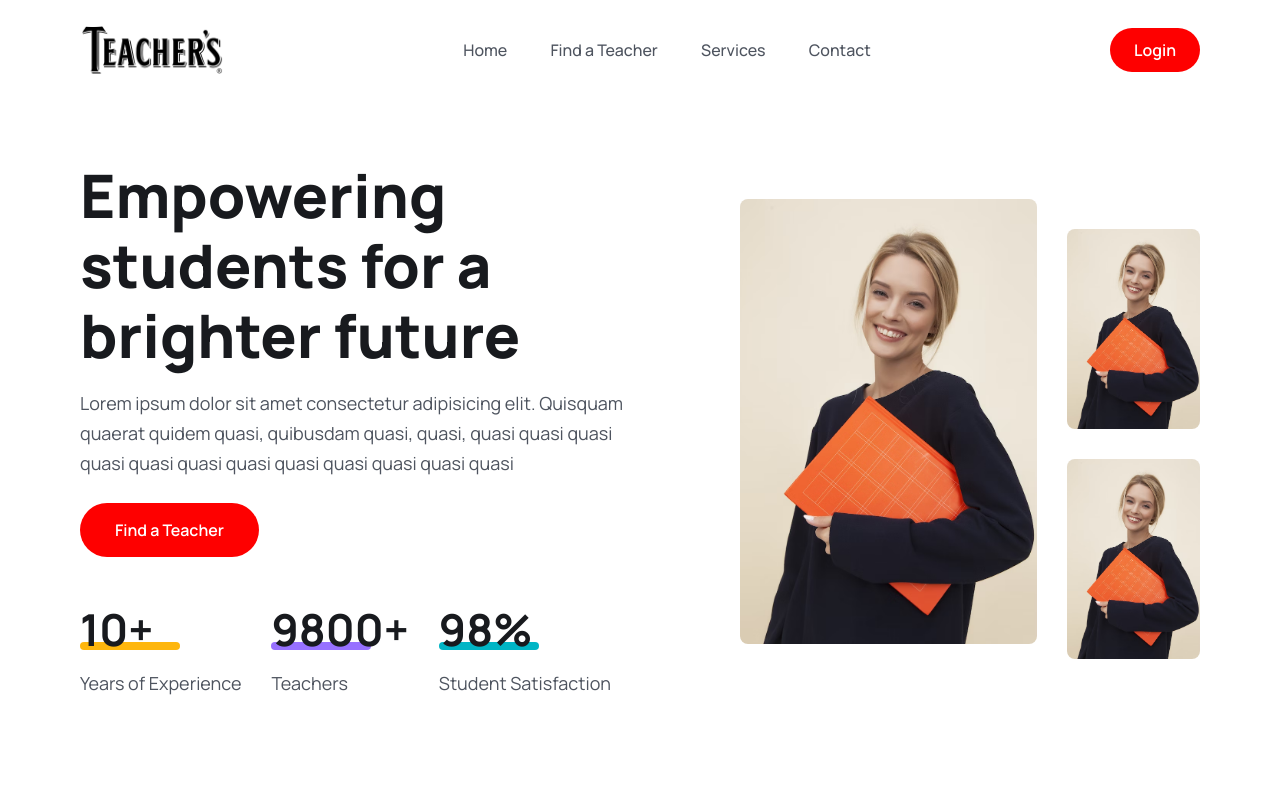
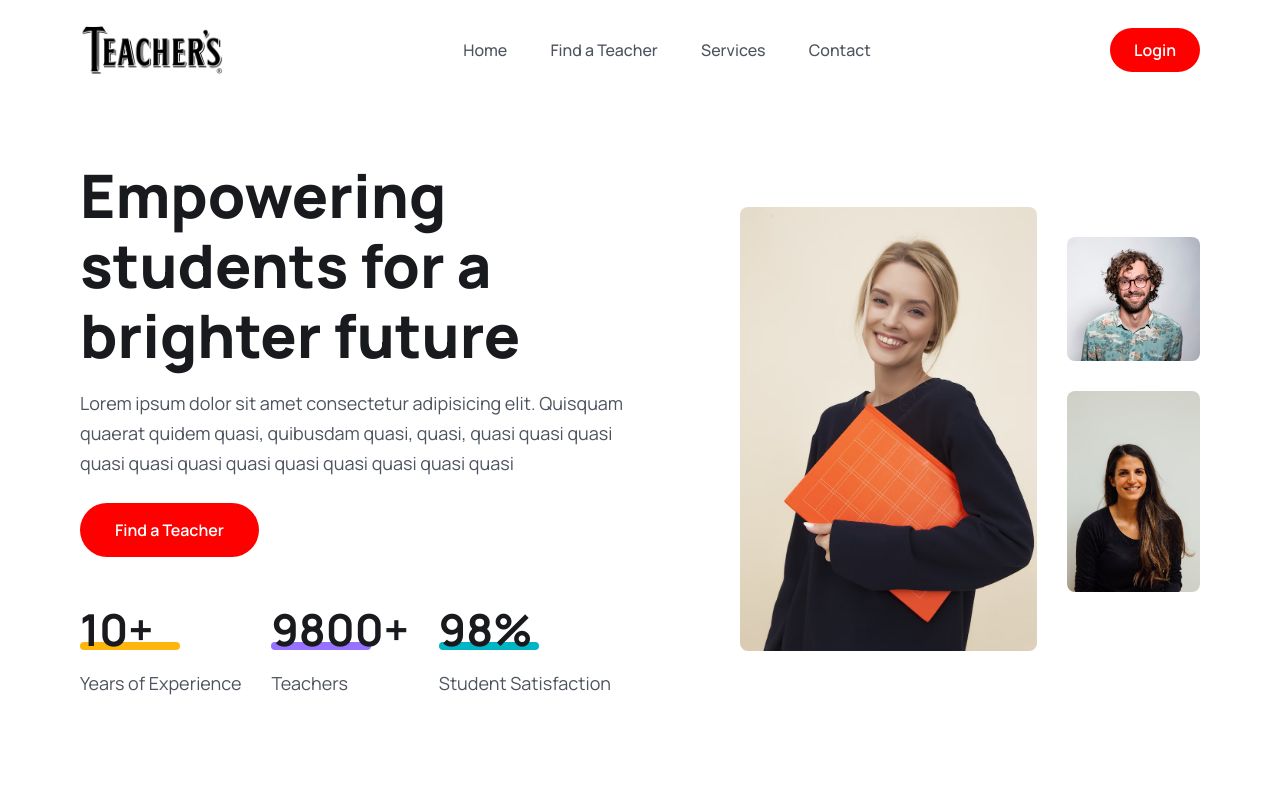
Before and after one commit to clemritz/medical-booking-website, a React (Vite) app in the folder frontend/: page / in a window 1280 px wide. Shown: the top 800 px of the page. Built offline with nearby package versions, Linux system fonts and the light colour scheme.

Commit message:
picture homepage update

```diff
--- a/frontend/src/pages/Home.jsx
+++ b/frontend/src/pages/Home.jsx
@@ -2,6 +2,8 @@ import React, { useEffect } from "react";
 import About from "../components/About/About";
 
 import teacherImage from "../assets/images/teacher.png";
+import teacherImage2 from "../assets/images/profile3.jpeg";
+import teacherImage3 from "../assets/images/profile2.png";
 import icon01 from "../assets/images/illustration1.png";
 import icon02 from "../assets/images/illustration2.png";
 import icon03 from "../assets/images/illustration3.png";
@@ -91,12 +93,12 @@ const Home = () => {
               </div>
               <div className="mt-[30px]">
                 <img
-                  src={teacherImage}
+                  src={teacherImage2}
                   alt="Teacher"
                   className="mb-[30px] w-36 rounded-lg"
                 />
                 <img
-                  src={teacherImage}
+                  src={teacherImage3}
                   alt="Teacher"
                   className="w-36 rounded-lg"
                 />
```
Also changed, not shown: frontend/src/assets/images/profile2.png (added), frontend/src/assets/images/profile3.jpeg (added).
